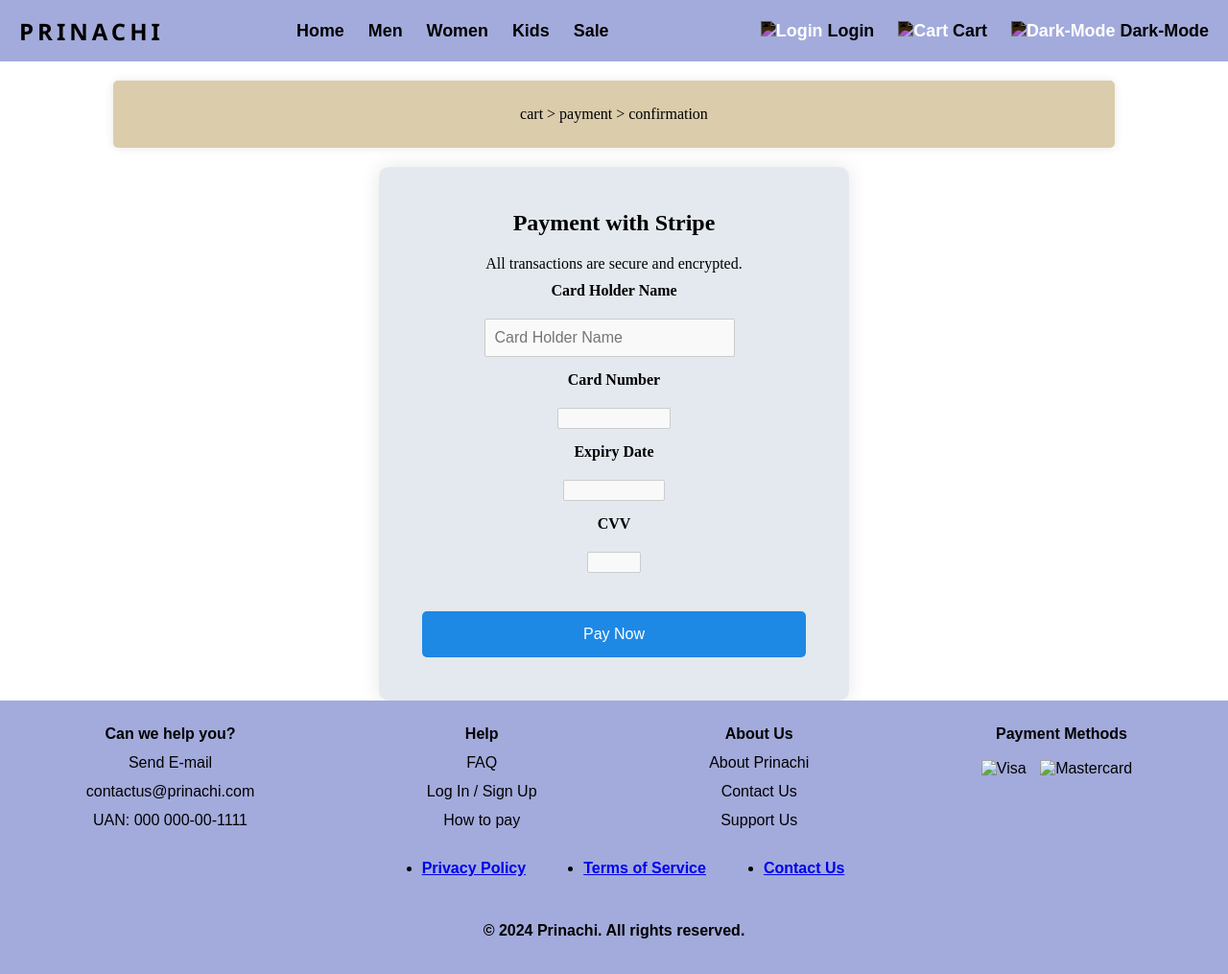
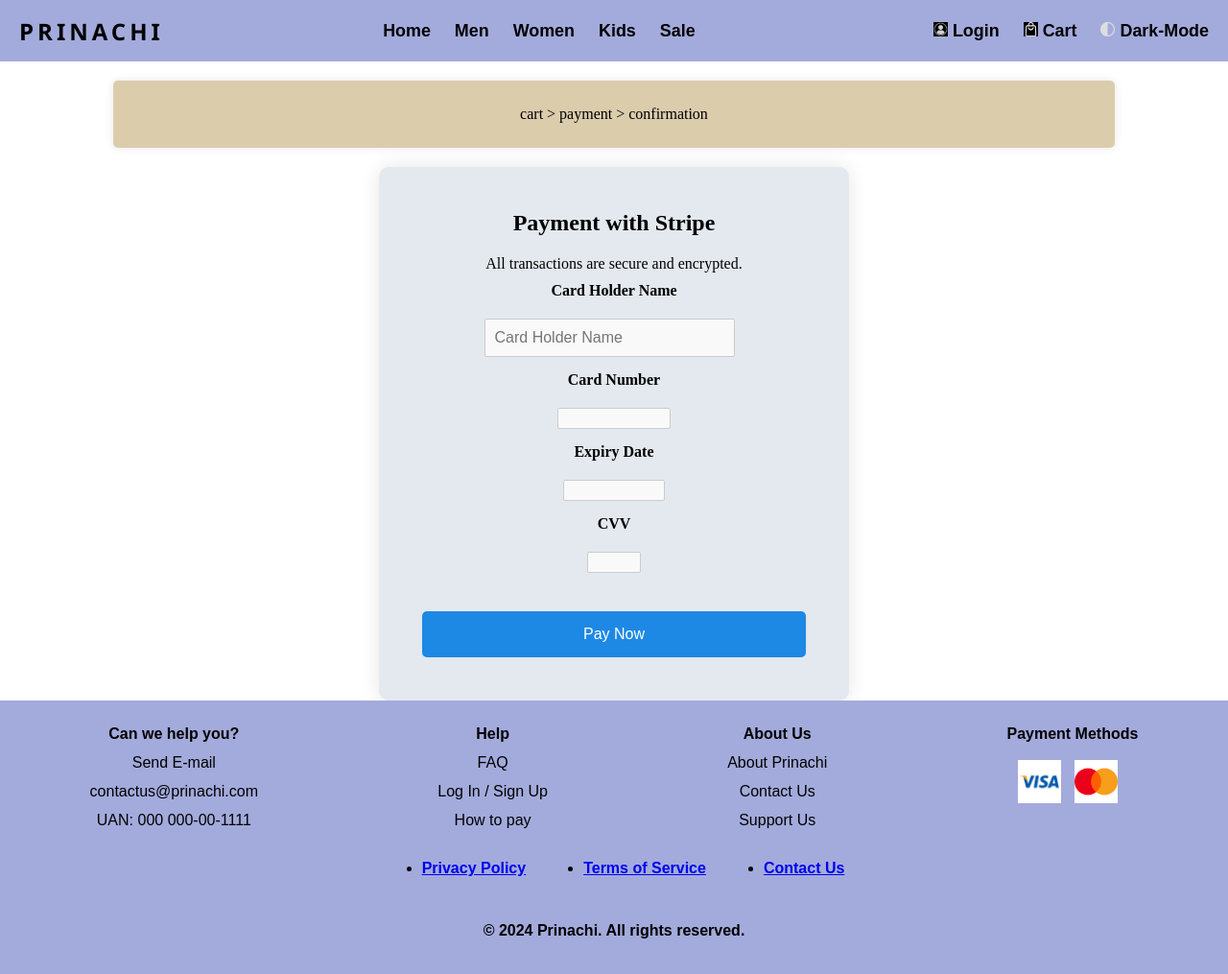
Before and after one commit to HamzaRehmann/Prinachi-final, a plain HTML site: page payment.html in a window 1280 px wide. Shown: the whole page at 96% size. Drawn offline with Linux system fonts and the light colour scheme; a script that the page names is missing.

Commit message:
Update payment.html

```diff
--- a/payment.html
+++ b/payment.html
@@ -34,9 +34,9 @@
             <a class="nav-button" href="sale.html">Sale</a>
         </div>
         <div class="right-navbar">
-            <a class="nav-button" href="login.html"><img src="pictures/login.png" alt="Login" style="width: 15px; height: 15px; margin-right: 5px; filter: invert(100%);">Login</a>
-            <a class="nav-button" href="cart.html"><img src="pictures/cart.png" alt="Cart" style="width: 15px; height: 15px; margin-right: 5px; filter: invert(100%);">Cart</a>
-            <a id="darkModeButton" class="nav-button" href="#"><img src="pictures/dark-mode.png" alt="Dark-Mode" style="width: 15px; height: 15px; margin-right: 5px; filter: invert(100%);">Dark-Mode</a>
+            <a class="nav-button" href="login.html"><img src="./login.png" alt="Login" style="width: 15px; height: 15px; margin-right: 5px; filter: invert(100%);">Login</a>
+            <a class="nav-button" href="cart.html"><img src="./cart.png" alt="Cart" style="width: 15px; height: 15px; margin-right: 5px; filter: invert(100%);">Cart</a>
+            <a id="darkModeButton" class="nav-button" href="#"><img src="./dark-mode.png" alt="Dark-Mode" style="width: 15px; height: 15px; margin-right: 5px; filter: invert(100%);">Dark-Mode</a>
         </div>
     </div>
     <div class="breadcrumb-box">
@@ -93,8 +93,8 @@
                     <p>Payment Methods</p>
                     <p></p>
                     <div class="payment-icons">
-                        <img src="pictures/visa.png" alt="Visa">
-                        <img src="pictures/mastercard.png" alt="Mastercard">
+                        <img src="./visa.png" alt="Visa">
+                        <img src="./mastercard.png" alt="Mastercard">
                     </div>
                 </div>
             </div>
```
